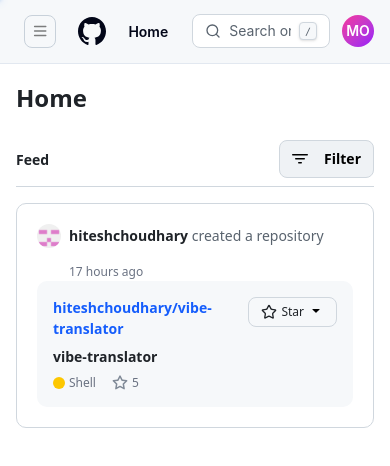
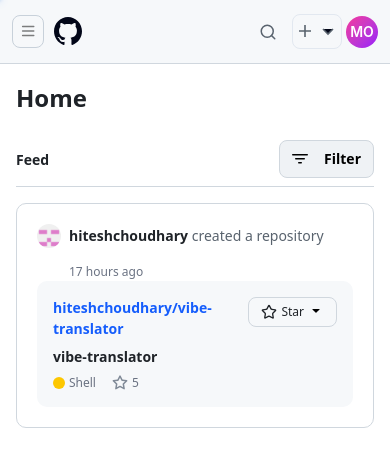
Before and after one commit to momanamjad/Github, a React (Vite) app: page / in a window 390 px wide. Shown: the top 466 px of the page. Built offline with nearby package versions, Linux system fonts and the light colour scheme.

Commit message:
navbar responsive

```diff
--- a/src/components/features/CreateNew.jsx
+++ b/src/components/features/CreateNew.jsx
@@ -113,7 +113,7 @@
           <div
             role="menu"
             aria-label="Create new"
-            className="absolute  top-11  bg-white border border-[#C8D1DA] rounded-md shadow-lg p-4 w-48"
+            className="absolute right-0 top-11 bg-white border border-[#C8D1DA] rounded-md shadow-lg p-4 w-[calc(100vw-32px)] sm:w-48 z-50"
           >
             <MenuItem
               ref={(el) => (itemRefs.current[0] = el)}
--- a/src/components/features/GitHubUserMenu.jsx
+++ b/src/components/features/GitHubUserMenu.jsx
@@ -58,7 +58,7 @@
       {isOpen && (
         <div
           ref={menuRef}
-          className="absolute top-full right-0 mt-2 w-[90vw] sm:w-80 md:w-[300px] bg-white border border-github-border rounded-xl shadow-2xl z-50 animate-in fade-in slide-in-from-top-2 duration-200 overflow-hidden"
+          className="fixed sm:absolute top-[64px] sm:top-full right-0 sm:mt-2 w-full sm:w-80 md:w-[300px] max-h-[calc(100vh-64px)] sm:max-h-none overflow-y-auto bg-white border border-github-border sm:rounded-xl shadow-2xl z-50 animate-in fade-in slide-in-from-top-2 duration-200"
         >
           {/* Popover Arrow */}
           <div className="hidden sm:block absolute -top-2 right-3 w-4 h-4 bg-white border-l border-t border-github-border transform rotate-45" />
--- a/src/components/layout/GithubOpenMenu.jsx
+++ b/src/components/layout/GithubOpenMenu.jsx
@@ -156,7 +156,7 @@
         aria-label="Open Menu"
         aria-expanded={isOpen}
         onClick={() => setIsOpen(!isOpen)}
-        className="btn-octicon m-2 p-2 border border-[#C8D1DA] hover:bg-[#ebeff2]  rounded-[8px] cursor-pointer"
+        className="btn-octicon p-2 border border-[#C8D1DA] hover:bg-[#ebeff2] rounded-[8px] cursor-pointer"
         size={36}
       >
         <svg
@@ -182,11 +182,8 @@
 
       <div
         ref={sidebarRef}
-        className="fixed top-0 left-0 z-50 h-full overflow-y-auto"
+        className="fixed top-0 left-0 z-50 h-full overflow-y-auto w-full max-w-[320px] bg-white rounded-r-[9px]"
         style={{
-          width: "320px",
-          borderRadius: "0px 9px 9px 0px",
-          backgroundColor: "#FFFFFF",
           transform: isOpen ? "translateX(0)" : "translateX(-100%)",
           transition: "transform 0.25s cubic-bezier(0.4, 0, 0.2, 1)",
         }}
--- a/src/components/layout/Navbar.jsx
+++ b/src/components/layout/Navbar.jsx
@@ -55,15 +55,8 @@
       if (e.key === "/" && document.activeElement !== searchInputRef.current) {
         e.preventDefault();
         setIsSearchOpen(true);
-        // The focus will happen in a separate effect once search modal is open if needed
       }
     };
-
-    const handleFocusSearch = (e) => {
-      if (e.key === "/") {
-        searchInputRef.current?.focus();
-      }
-    }
 
     document.addEventListener("keydown", handleGlobalKeyDown);
     return () => document.removeEventListener("keydown", handleGlobalKeyDown);
@@ -87,41 +80,43 @@
         onLoaderFinished={useCallback(() => setProgress(0), [])}
       />
       <header
-        className={`bg-[#F6F8FA] border-b border-github-border h-[64px] flex items-center transition-all ${hasTabsComponent ? "border-transparent" : "border-github-border"
+        className={`bg-[#F6F8FA] border-b h-[64px] flex items-center transition-all ${hasTabsComponent ? "border-transparent" : "border-[#d0d7de]"
           }`}
       >
-        <div className="w-full px-4 flex items-center justify-between gap-4">
+        <div className="w-full px-3 md:px-4 flex items-center justify-between gap-2 md:gap-4">
           {/* Left Section */}
-          <div className="flex items-center gap-3">
+          <div className="flex items-center gap-2 md:gap-3 shrink-0">
             <GithubOpenMenu />
             <Link to="/" className="hover:opacity-80 transition-opacity">
               <IoLogoGithub size={32} />
             </Link>
-            <div className="hover:bg-[#ebeff6] px-2 py-1 rounded-md transition-colors cursor-pointer">
+            {/* Dashboard text — hidden on small screens */}
+            <div className="hidden sm:block hover:bg-[#ebeff6] px-2 py-1 rounded-md transition-colors cursor-pointer">
               <span className="font-semibold text-sm whitespace-nowrap">
                 {currentPathName}
               </span>
             </div>
           </div>
 
-          {/* Search & Actions Section */}
-          <div className="flex-1 flex items-center justify-end gap-3 max-w-2xl">
-            <form onSubmit={handleSearchSubmit} className="flex-1 max-w-sm">
+          {/* Search Section — full bar on md+, icon-only on mobile */}
+          <div className="flex-1 flex items-center justify-end gap-2 md:gap-3">
+            {/* Desktop/Tablet search bar */}
+            <form onSubmit={handleSearchSubmit} className="hidden md:block flex-1 max-w-[272px] lg:max-w-sm">
               <div
                 onClick={handleSearchClick}
                 className="relative flex items-center group cursor-pointer"
               >
                 <div className={`
-                                    flex items-center w-full px-3 py-1.5
-                                    bg-[#ffffff] border border-[#d0d7de] rounded-md
-                                    transition-all duration-200
-                                    ${isFocused ? 'ring-2 ring-blue-500 border-transparent shadow-sm' : 'hover:border-[#afb8c1]'}
-                                `}>
+                  flex items-center w-full px-3 py-1.5
+                  bg-[#ffffff] border border-[#d0d7de] rounded-md
+                  transition-all duration-200
+                  ${isFocused ? 'ring-2 ring-blue-500 border-transparent shadow-sm' : 'hover:border-[#afb8c1]'}
+                `}>
                   <Search className="h-4 w-4 text-[#59636e] shrink-0" />
                   <input
                     ref={searchInputRef}
                     type="text"
-                    placeholder="Search or jump to..."
+                    placeholder="Type / to search..."
                     readOnly
                     className="ml-2 w-full bg-transparent focus:outline-none text-sm placeholder-[#59636e] cursor-pointer"
                     onFocus={() => setIsFocused(true)}
@@ -136,12 +131,21 @@
               </div>
             </form>
 
+            {/* Mobile search icon button */}
+            <button
+              onClick={handleSearchClick}
+              className="md:hidden flex items-center justify-center w-8 h-8 text-[#59636e] hover:text-[#1f2328] transition-colors cursor-pointer"
+              aria-label="Search"
+            >
+              <Search className="h-[18px] w-[18px]" />
+            </button>
+
             <GitHubSearch
               isOpen={isSearchOpen}
               onClose={() => setIsSearchOpen(false)}
             />
 
-            <div className="flex items-center gap-2">
+            <div className="flex items-center gap-1 md:gap-2">
               <TopBarActions />
               <GitHubUserMenu />
             </div>
--- a/src/components/layout/Topbar.jsx
+++ b/src/components/layout/Topbar.jsx
@@ -1,10 +1,7 @@
 import {
-  CopilotIcon,
-  PlusIcon,
   IssueOpenedIcon,
   GitPullRequestIcon,
-  RepoIcon,
-  TriangleDownIcon,
+  InboxIcon,
 } from "@primer/octicons-react";
 import CreateNewIssue from "@features/CreateNew";
 import { useNavigate } from "react-router-dom";
@@ -30,30 +27,33 @@
   </button>
 );
 
-const Divider = () => <div className="w-px h-6 bg-[#d1d9e0] mx-2" />;
+const Divider = () => <div className="w-px h-6 bg-[#d1d9e0] mx-1 lg:mx-2" />;
 
 const TopBarActions = () => {
   const navigate = useNavigate();
 
   return (
-    <div className="hidden lg:flex items-center gap-2.5">
+    <div className="flex items-center gap-1 lg:gap-2.5">
+      {/* Divider — only on lg+ */}
+      <div className="hidden lg:block">
         <Divider />
+      </div>
 
+      {/* Create New — always visible */}
       <CreateNewIssue />
 
+      {/* These action icons hide below lg breakpoint (same as real GitHub) */}
+      <div className="hidden lg:flex items-center gap-2.5">
         <IconButton label="Issues" onClick={() => navigate("/issues")}>
           <IssueOpenedIcon size={16} />
         </IconButton>
-      <IconButton label="Pull requests"
-      onClick={()=>navigate("/pull-requests")}>
+        <IconButton label="Pull requests" onClick={() => navigate("/pull-requests")}>
           <GitPullRequestIcon size={16} />
         </IconButton>
-
-      <IconButton label="Repositories"
-      onClick={()=>navigate("/repositories")}
-      >
-        <RepoIcon size={16} />
+        <IconButton label="Notifications">
+          <InboxIcon size={16} />
         </IconButton>
+      </div>
     </div>
   );
 };
```
Also changed, not shown: src/components/features/GitHubSearch.jsx (+13 -16 lines). Lines whose indentation alone changed are shown as unchanged.
